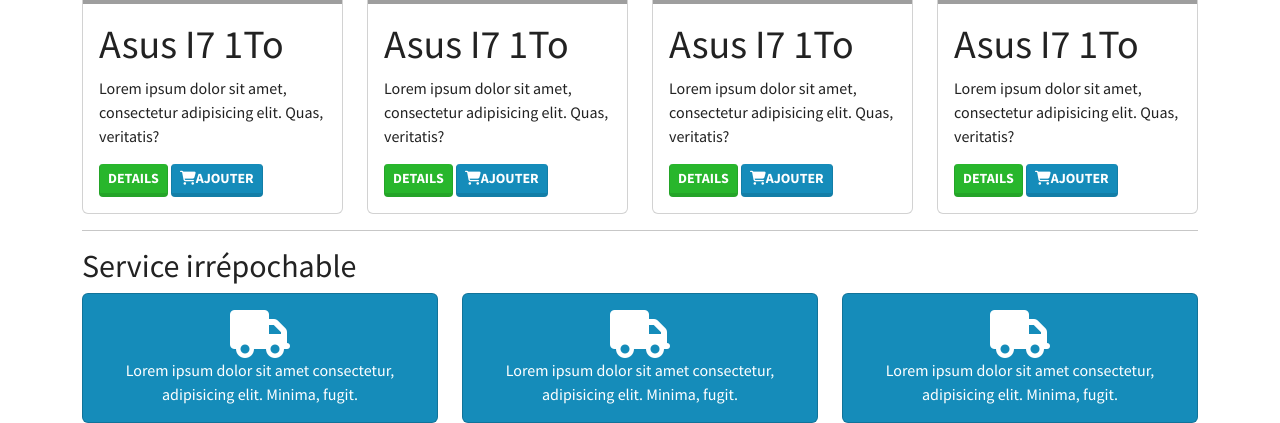
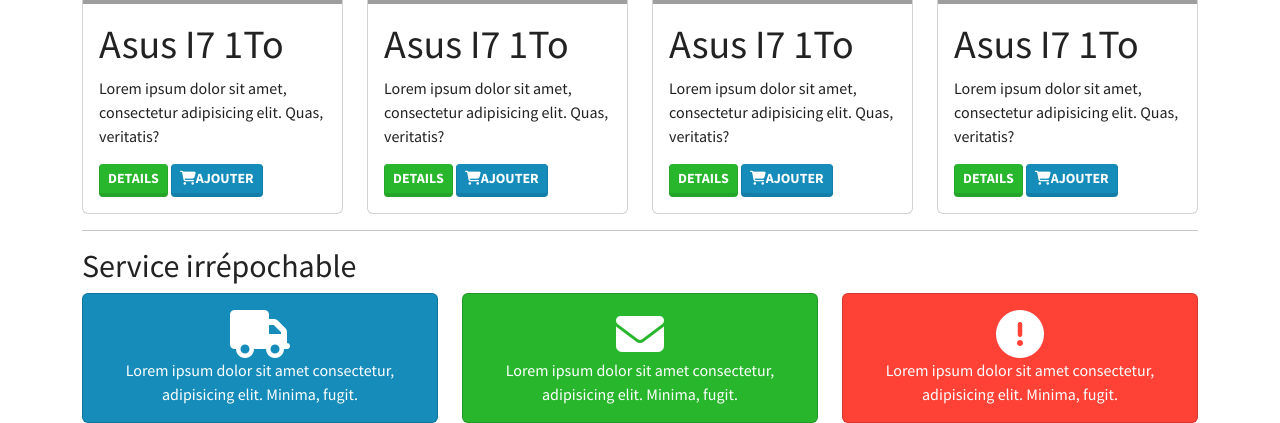
Before and after one commit to 4MINEpy/E_commerce, a PHP site: page / in a window 1280 px wide. Shown: the part 388-811 px from the top of the page. Run offline with PHP 8.4, Linux system fonts and the light colour scheme; some libraries are stand-ins or nearby versions; grey boxes are pictures that could not be loaded.

Commit message:
changed icons

```diff
--- a/footer.php
+++ b/footer.php
@@ -12,9 +12,9 @@
             </div>
         </div>
         <div class="col-4">
-            <div class="card bg-primary text-white text-center">
+            <div class="card bg-success text-white text-center">
             <div class="card-body">
-            <i class="fas fa-truck fa-3x"></i>
+            <i class="fa-solid fa-envelope fa-3x"></i>
             <p class="card-text">
                 Lorem ipsum dolor sit amet consectetur, adipisicing elit. Minima, fugit.
             </p>
@@ -22,9 +22,9 @@
             </div>
         </div>
         <div class="col-4">
-            <div class="card bg-primary text-white text-center">
+            <div class="card bg-danger text-white text-center">
             <div class="card-body">
-            <i class="fas fa-truck fa-3x"></i>
+            <i class="fa-solid fa-circle-exclamation fa-3x"></i>
             <p class="card-text">
                 Lorem ipsum dolor sit amet consectetur, adipisicing elit. Minima, fugit.
             </p>
```
